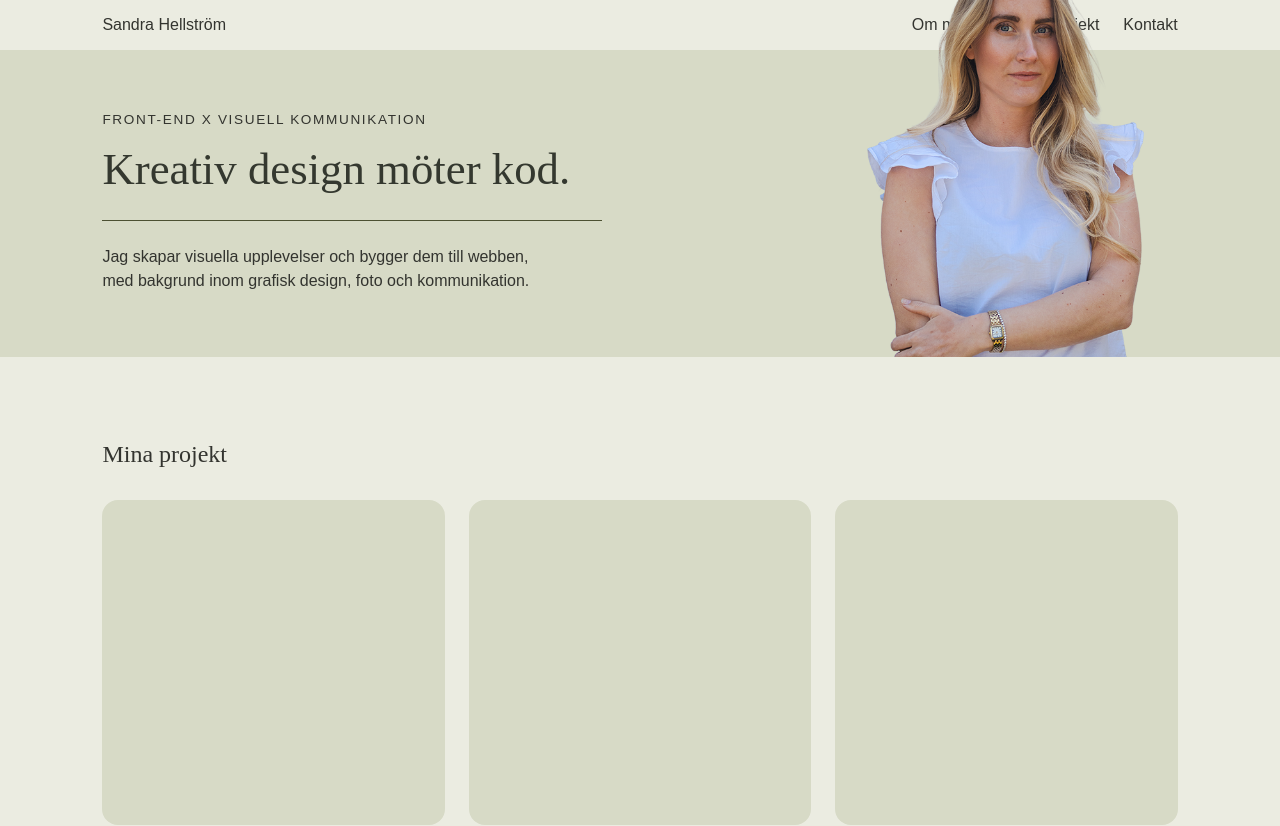
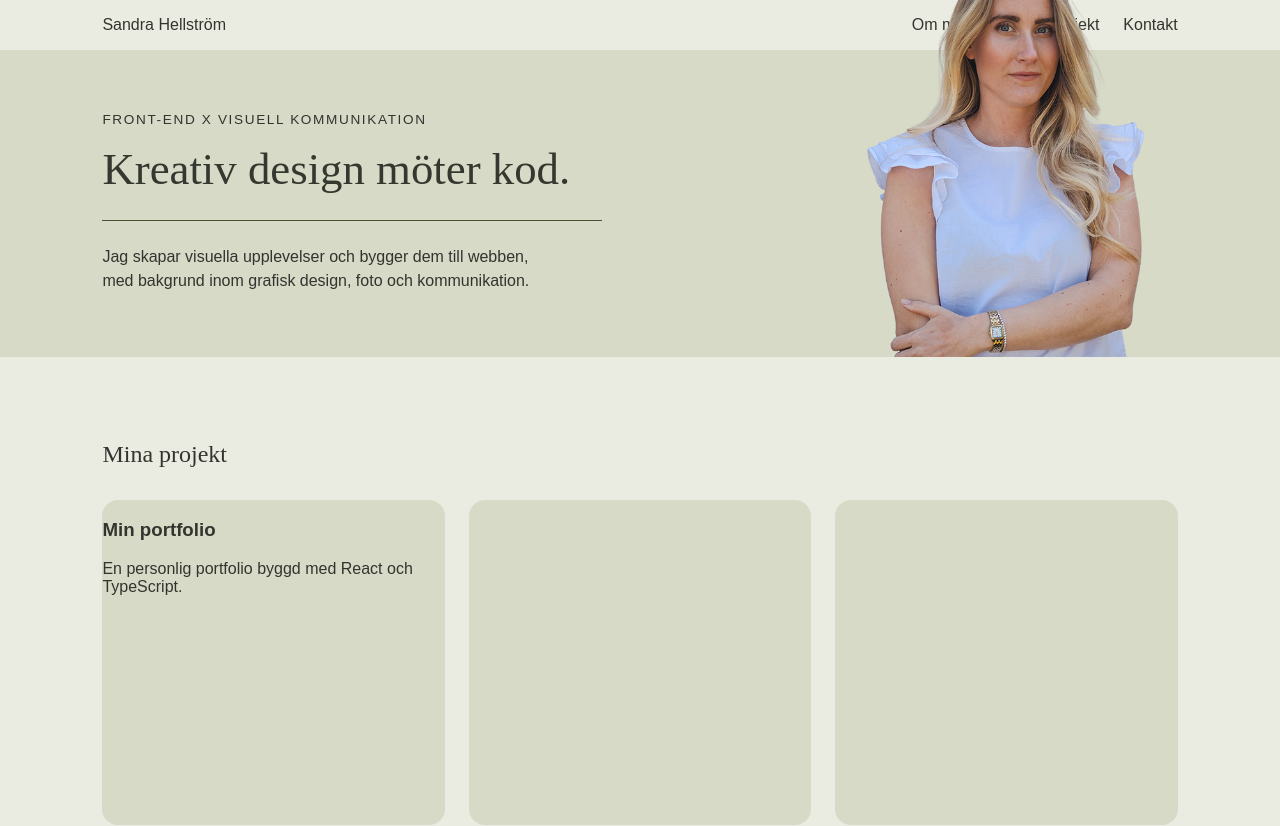
Before and after one commit to Saandrah/Portfolio, a React (Vite) app: page / in a window 1280 px wide. Shown: the top 826 px of the page. Built offline with nearby package versions, Linux system fonts and the light colour scheme; a web font is replaced by a local one.

Commit message:
feat: implement ProjectCard component and integrate into Projects for dynamic project display

```diff
--- a/src/components/projectCard.tsx
+++ b/src/components/projectCard.tsx
@@ -0,0 +1,15 @@
+type ProjectCardProps = {
+  title: string;
+  description: string;
+};
+
+function ProjectCard({ title, description }: ProjectCardProps) {
+  return (
+    <div className="project-card">
+      <h3>{title}</h3>
+      <p>{description}</p>
+    </div>
+  );
+}
+
+export default ProjectCard;
--- a/src/components/projects.tsx
+++ b/src/components/projects.tsx
@@ -1,9 +1,21 @@
+import ProjectCard from './projectCard'
+import { projects } from '../data/projects'
+
 function Projects() {
   return (
     <section id="projekt" className="projects">
       <h2>Mina projekt</h2>
 
       <div className="project-grid">
+
+{projects.map((project) => (
+    <ProjectCard
+      key={project.title}
+      title={project.title}
+      description={project.description}
+    />
+
+  ))}
         <div className="project-card"></div>
         <div className="project-card"></div>
         <div className="project-card"></div>
```
